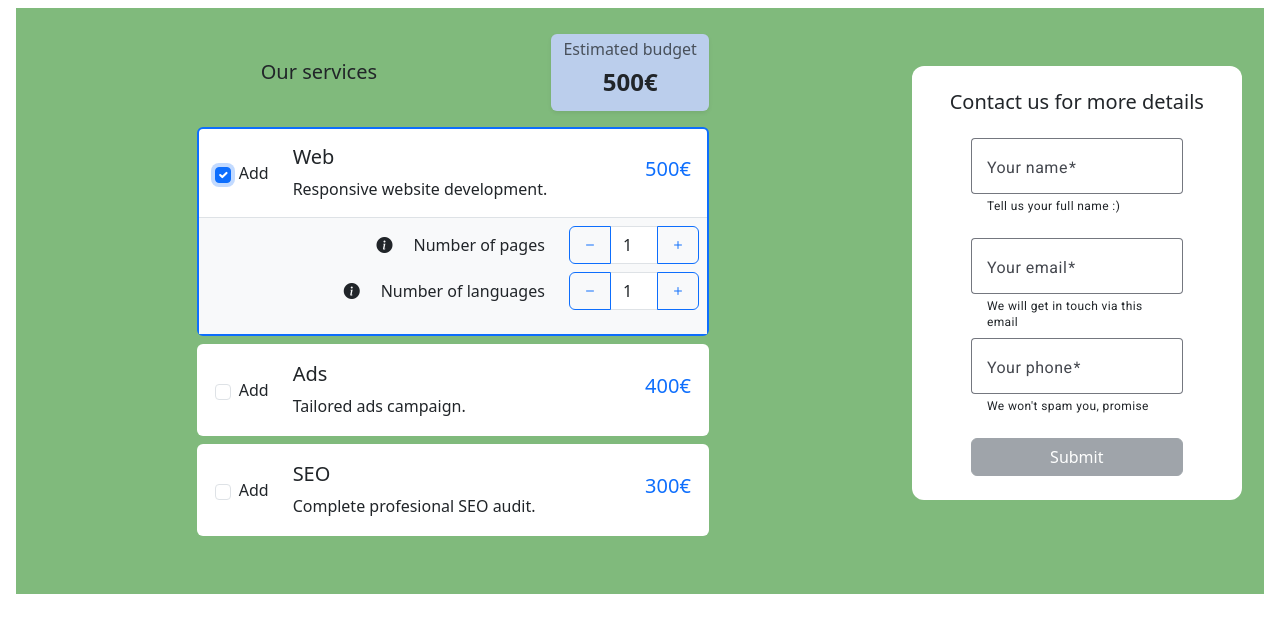
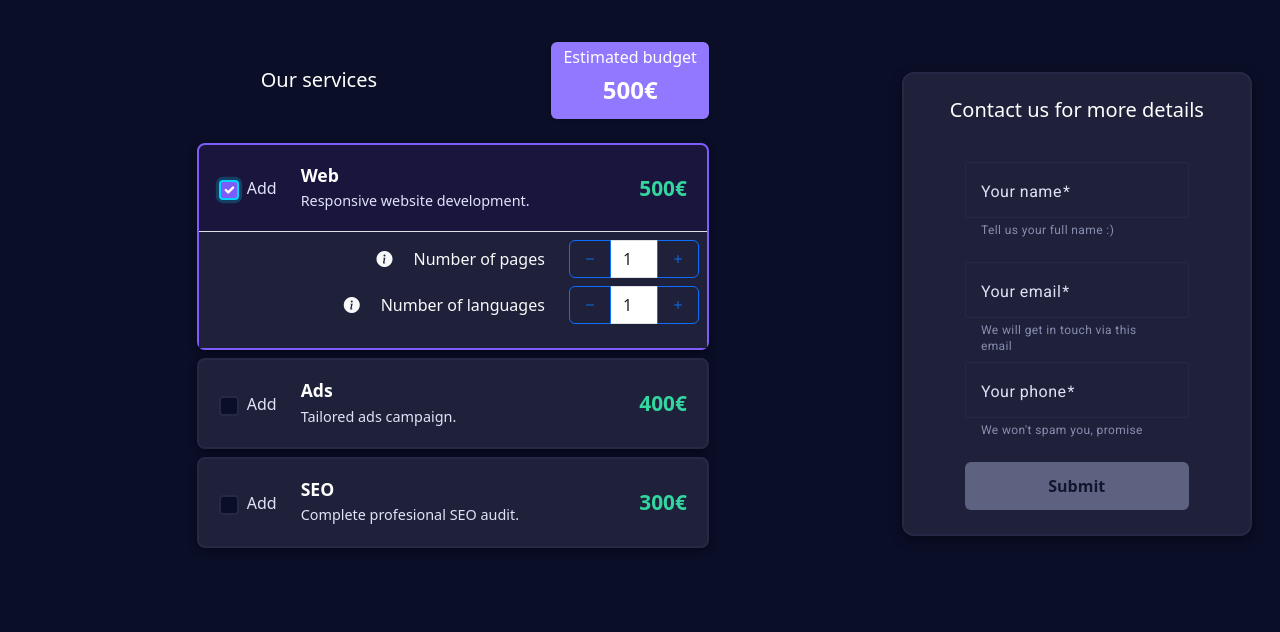
Before and after one commit to zanlamar/BudgetApp, an Angular app: page / in a window 1280 px wide. Both pictures are taken after a click on the checkbox "Add". Shown: the top 632 px of the page. Built offline with nearby package versions, Linux system fonts and the light colour scheme.

Commit message:
dark mode WIP

```diff
--- a/src/app/components/contact-form/contact-form.scss
+++ b/src/app/components/contact-form/contact-form.scss
@@ -1,15 +1,15 @@
-
-// Ajuste de la card contenedora
 .card {
-    width: 400px;
-    background-color: #fff;
-    border: none;
-    border-radius: 12px;
+  width: 400px;
+  background-color: var(--bg-card);
+  border: 2px solid var(--border-color);
+  border-radius: 12px;
+  box-shadow: 0 4px 12px var(--shadow);
 }
 
-// .form-group {
-//   margin: 5px;
-// }
+.information {
+  color: var(--text-primary);
+  margin-bottom: 1.5rem;
+}
 
 .input-group {
   width: 100%;
@@ -17,9 +17,37 @@
   line-height: 27px;
 }
 
-// Botón de confirmación (manteniendo estilo Angular Material)
 .confirm-button {
   width: 100%;
   margin-top: 16px;
   border-radius: 8px;
 }
+
+// Botones personalizados
+// Botones personalizados
+button[type="submit"] {
+  padding: 12px;
+  font-weight: 600;
+  border: none;
+  transition: all 0.3s ease;
+
+  // Botón deshabilitado
+  &.btn-secondary {
+    background-color: var(--text-muted);
+    color: var(--bg-primary);
+    cursor: not-allowed;
+    opacity: 0.6;
+  }
+
+  // Botón activo
+  &.btn-success {
+    background-color: var(--accent-primary); // Verde neon
+    color: var(--text-primary);
+    cursor: pointer;
+
+    &:hover {
+      background-color: var(--accent-success); // Púrpura en hover
+      transform: translateY(-2px);
+    }
+  }
+}
--- a/src/app/components/final-price/final-price.html
+++ b/src/app/components/final-price/final-price.html
@@ -1,7 +1,7 @@
 
 <div class="budget-box text-center rounded shadow-sm">
-    <div class="text-muted mb-2">
-        <h6 class="text-muted mb-2">Estimated budget</h6>
-        <h4 class="fw-bold text-dark mb-0">{{totalPrice}}€</h4>
+    <div class="mb-2">
+        <h6 class="mb-2">Estimated budget</h6>
+        <h4 class="fw-bold mb-0">{{totalPrice}}€</h4>
     </div>
 </div>
--- a/src/app/components/final-price/final-price.scss
+++ b/src/app/components/final-price/final-price.scss
@@ -1,5 +1,5 @@
 .budget-box {
-  background-color: #bbceec;
+  background-color: #9277ff;
   padding: 0.4rem 0.75rem;
   box-shadow: 0 1px 2px rgba(0, 0, 0, 0.05);
   display: inline-block;
--- a/src/app/components/home/home.html
+++ b/src/app/components/home/home.html
@@ -49,7 +49,7 @@
 
 
 
-    <div class="column step3">
+    <div class="contact-header-container column step3">
         <div class="contact-header-container">
             <app-contact-form
                 (formSubmitted)="onFormSubmitted($event)">
--- a/src/app/components/home/home.scss
+++ b/src/app/components/home/home.scss
@@ -1,5 +1,4 @@
 .column {
-  background-color: #80ba7c;
   padding: 10px;
   width: 30%;
   text-align: start;
@@ -7,13 +6,18 @@
 }
 
 h5 {
-    margin-bottom: 0 !important;
-    margin-left: 4rem !important;
+  margin-bottom: 0 !important;
+  margin-left: 4rem !important;
+  color: var(--text-primary);
 }
 
 .services-header-container {
   width: 60%;
   margin: 1rem auto;
+  position: sticky;
+  top: 0;
+  z-index: 10;
+  padding: 0.5rem 0;
 }
 
 .services-header {
@@ -22,18 +26,23 @@ h5 {
   justify-content: space-between;
 }
 
+.contact-header-container {
+  position: sticky;
+  top: 0;
+  z-index: 10;
+  padding: 0.5rem 0;
+}
+
 .orders-grid {
   display: grid;
   grid-template-columns: repeat(3, 1fr);
   gap: 1rem;
   width: 100%;
 
-  // Para tablets
   @media (max-width: 1024px) {
     grid-template-columns: repeat(2, 1fr);
   }
 
-  // Para móviles
   @media (max-width: 768px) {
     grid-template-columns: 1fr;
   }
--- a/src/app/components/panel/panel.html
+++ b/src/app/components/panel/panel.html
@@ -1,11 +1,11 @@
-<div class = "bg-light border-top p-2">
+<div class = "container border-top p-2">
 
-    <div class="d-flex align-items-center justify-content-end mb-2 gap-4">
+    <div class=" text-light d-flex align-items-center justify-content-end mb-2 gap-4">
 
         <div class="d-flex align-items-center gap-2 label-fixed-width">
 
             <button type="button"
-                class="btn"
+                class="btn text-light"
                 data-bs-toggle="modal"
                 data-bs-target="#pagesModal">
                     <i class="bi bi-info-circle-fill hover-primary"></i>
@@ -37,13 +37,13 @@
         <div class="d-flex align-items-center gap-2 label-fixed-width">
 
         <button type="button"
-            class="btn"
+            class="btn text-light"
             data-bs-toggle="modal"
             data-bs-target="#languagesModal">
         <i class="bi bi-info-circle-fill hover-primary"></i>
         </button>
 
-        <p class="mb-0 fw-medium text-nowrap"> {{ serviceLanguageLabel }}</p>
+        <p class="mb-0 fw-medium text-nowrap text-light"> {{ serviceLanguageLabel }}</p>
     </div>
 
         <div class="input-group" style="width: 130px;">
--- a/src/app/components/panel/panel.scss
+++ b/src/app/components/panel/panel.scss
@@ -1,3 +1,7 @@
+.container {
+    background-color: #1e2139;
+}
+
 .hover-primary {
     transition: color 0.3s ease;
 }
--- a/src/app/components/service-card/service-card.scss
+++ b/src/app/components/service-card/service-card.scss
@@ -1,10 +1,74 @@
 .card {
   margin: 0.5em auto;
   width: 60%;
-  border: 2px solid transparent;
-  transition: border-color 0.3s ease;
+  background-color: var(--bg-card);
+  border: 2px solid var(--border-color);
+  border-radius: 8px;
+  transition: all 0.3s ease;
+  box-shadow: 0 2px 8px var(--shadow);
 
   &.card-selected {
-    border-color: var(--bs-primary);
+    border-color: var(--accent-primary); // Púrpura cuando está seleccionado
+    background-color: rgba(168, 85, 247, 0.1); // Fondo púrpura muy sutil
+  }
+
+  &:hover {
+    border-color: var(--accent-tertiary); // Cyan en hover
+    transform: translateY(-2px);
+    box-shadow: 0 4px 12px var(--shadow);
   }
 }
+
+.card-body {
+  padding: 1.25rem;
+}
+
+.card-title {
+  color: var(--text-primary);
+  font-weight: 600;
+  margin-bottom: 0.25rem;
+  font-size: 1.1rem;
+}
+
+.card-text {
+  color: var(--text-secondary);
+  margin-bottom: 0;
+  font-size: 0.9rem;
+}
+
+// Checkbox personalizado
+.form-check-input {
+  width: 20px;
+  height: 20px;
+  border: 2px solid var(--border-color);
+  background-color: var(--bg-primary);
+  cursor: pointer;
+
+  &:checked {
+    background-color: var(--accent-primary); // Púrpura cuando está checked
+    border-color: var(--accent-primary);
+  }
+
+  &:focus {
+    border-color: var(--accent-tertiary); // Cyan en focus
+    box-shadow: 0 0 0 0.2rem rgba(6, 182, 212, 0.25);
+  }
+}
+
+.form-check-label {
+  color: var(--text-secondary);
+  font-weight: 500;
+  cursor: pointer;
+
+  &:hover {
+    color: var(--accent-tertiary);
+  }
+}
+
+// Precio
+.text-primary {
+  color: var(--accent-success) !important; // Verde neon para el precio
+  font-weight: 700;
+  font-size: 1.3rem;
+  margin: 0;
+}
--- a/src/styles.scss
+++ b/src/styles.scss
@@ -1,10 +1,4 @@
 @use "bootstrap/scss/bootstrap";
-
-// Include theming for Angular Material with `mat.theme()`.
-// This Sass mixin will define CSS variables that are used for styling Angular Material
-// components according to the Material 3 design spec.
-// Learn more about theming and how to use it for your application's
-// custom components at https://material.angular.dev/guide/theming
 @use '@angular/material' as mat;
 
 html {
@@ -18,23 +12,124 @@ html {
   ));
 }
 
+// AÑADE TUS VARIABLES PERSONALIZADAS AQUÍ
+:root {
+  // Dark mode palette with vibrant neon accents + pink
+  --bg-primary: #0a0e27;
+  --bg-secondary: #141829;
+  --bg-card: #1e2139;
+  --text-primary: #ffffff;
+  --text-secondary: #dfe3fa;
+  --text-muted: #888eb0;
+  --accent-primary: #7c5dfa; // Purple neon
+  --accent-secondary: #9277ff;
+  --accent-tertiary: #00d4ff; // Cyan neon
+  --accent-success: #33d69f; // Green neon
+  --accent-pink: #ff2d95; // Pink neon
+  --border-color: #252945;
+  --shadow: rgba(0, 0, 0, 0.4);
+  --highlight-bg: #252945;
+}
+
+
+
 body {
-  // Default the application to a light color theme. This can be changed to
-  // `dark` to enable the dark color theme, or to `light dark` to defer to the
-  // user's system settings.
-  color-scheme: light;
+  color-scheme: dark;
 
-  // Set a default background, font and text colors for the application using
-  // Angular Material's system-level CSS variables. Learn more about these
-  // variables at https://material.angular.dev/guide/system-variables
-  background-color: var(--mat-sys-surface);
-  color: var(--mat-sys-on-surface);
+  // SOBRESCRIBE los colores de Material con tus variables
+  background-color: var(--bg-primary) !important;
+  color: var(--text-primary) !important;
   font: var(--mat-sys-body-medium);
-
-  // Reset the user agent margin.
   margin: 0;
 }
-/* You can add global styles to this file, and also import other style files */
-// @use "bootstrap/scss/bootstrap";
-html, body { height: 100%; }
-body { margin: 0; font-family: Roboto, "Helvetica Neue", sans-serif; }
+
+html, body {
+  height: 100%;
+}
+
+// Estilos globales adicionales si los necesitas
+* {
+  box-sizing: border-box;
+}
+
+// Customización de Angular Material para dark mode neon
+.mat-mdc-form-field {
+  // Color del texto en el input
+  .mat-mdc-input-element {
+    color: var(--text-primary) !important;
+  }
+
+  // Label (tanto flotante como normal)
+  .mat-mdc-floating-label,
+  .mdc-floating-label {
+    color: var(--text-secondary) !important;
+  }
+
+  // Label cuando está focused
+  &.mat-focused {
+    .mat-mdc-floating-label,
+    .mdc-floating-label {
+      color: var(--accent-tertiary) !important; // Cyan cuando está activo
+    }
+  }
+
+  // Bordes del outline
+  .mdc-notched-outline__leading,
+  .mdc-notched-outline__notch,
+  .mdc-notched-outline__trailing {
+    border-color: var(--border-color) !important;
+  }
+
+  // Bordes cuando está focused
+  &.mat-focused {
+    .mdc-notched-outline__leading,
+    .mdc-notched-outline__notch,
+    .mdc-notched-outline__trailing {
+      border-color: var(--accent-tertiary) !important; // Cyan
+      border-width: 2px !important;
+    }
+  }
+
+  // Hint text (el texto de ayuda)
+  .mat-mdc-form-field-hint {
+    color: var(--text-muted) !important;
+  }
+
+  // Error messages
+  .mat-mdc-form-field-error {
+    color: var(--accent-pink) !important; // Rosa para errores
+  }
+
+  // Icono de error
+  .mat-mdc-form-field-error-wrapper {
+    .mat-icon {
+      color: var(--accent-pink) !important;
+    }
+  }
+
+  // Estado válido (puedes añadir un color diferente si quieres)
+  &.mat-form-field-invalid {
+    .mdc-notched-outline__leading,
+    .mdc-notched-outline__notch,
+    .mdc-notched-outline__trailing {
+      border-color: var(--accent-pink) !important; // Rosa cuando hay error
+    }
+  }
+
+  // Background del input
+  .mat-mdc-text-field-wrapper {
+    background-color: var(--bg-card) !important;
+  }
+}
+
+// Placeholder text
+::placeholder {
+  color: var(--text-muted) !important;
+  opacity: 0.7;
+}
+
+// Autocomplete de Material (si lo usas)
+.mat-mdc-autocomplete-panel {
+  background: var(--bg-card) !important;
+  color: var(--text-primary) !important;
+}
```
